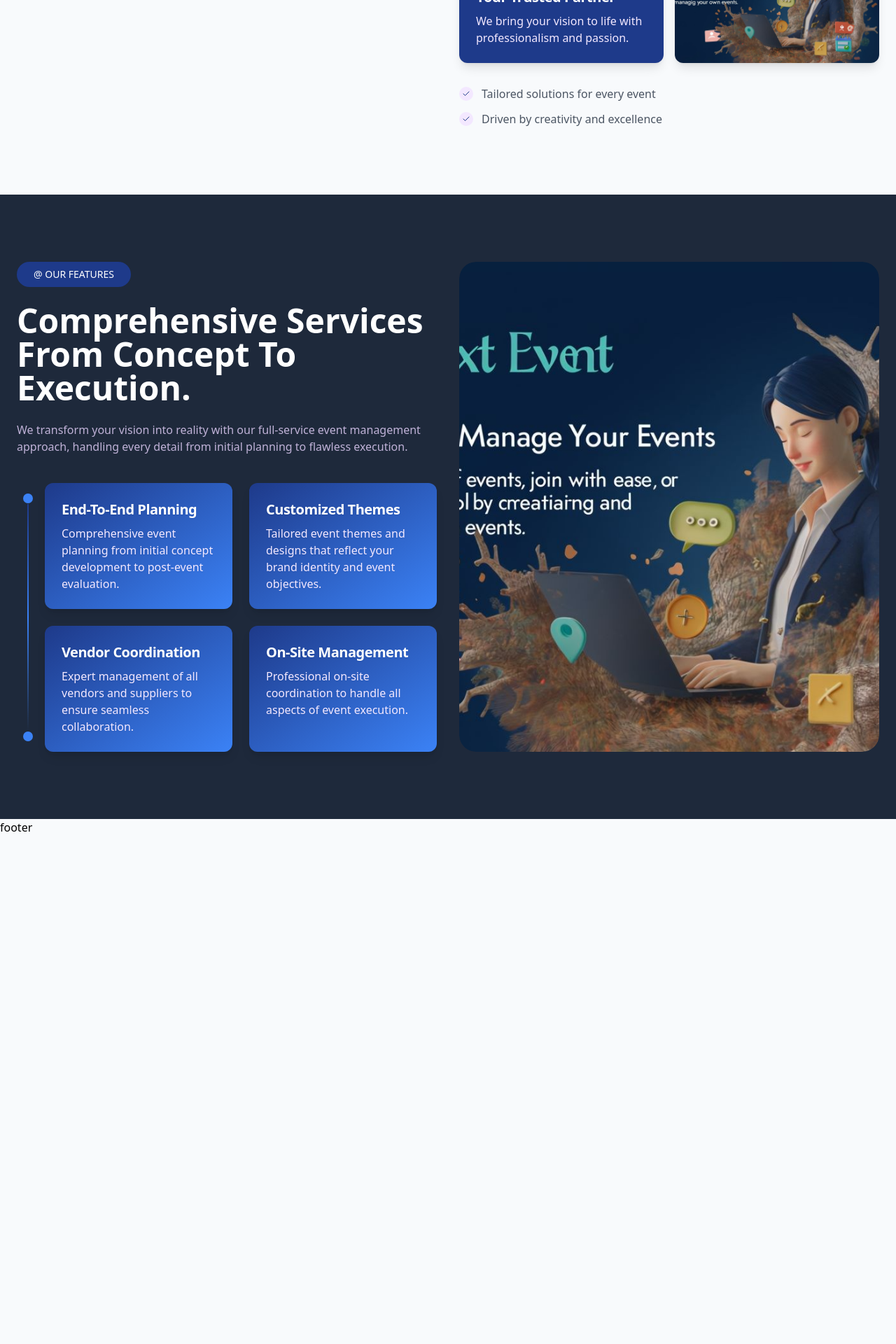
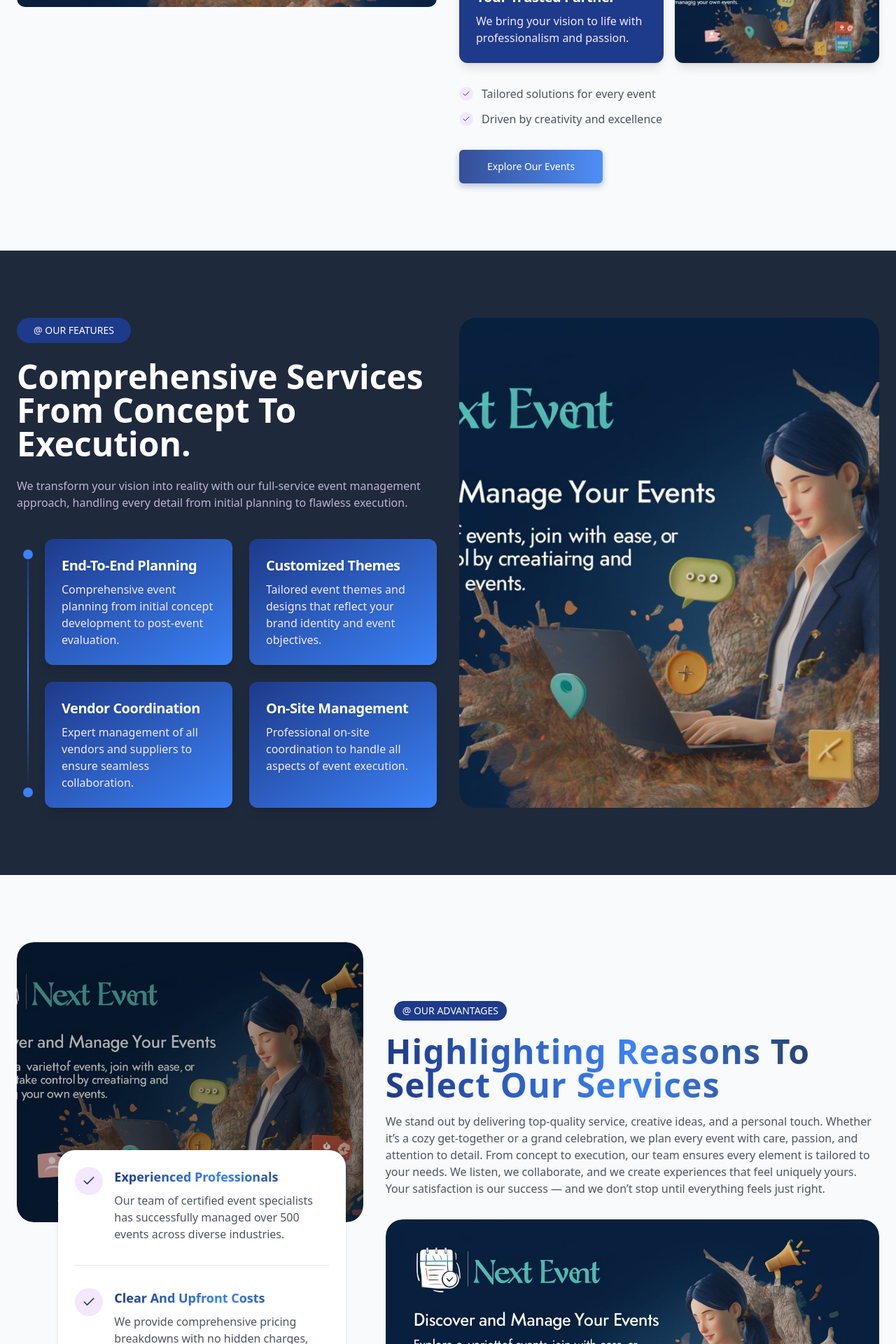
Before and after one commit to sumon-ray/Next-Event-Client, a Next.js app: page / in a window 1280 px wide. Shown: the part 1504-3424 px from the top of the page at 70% size. Before the commit the page ends 2698 px from the top, so only its background shows below. Built offline with nearby package versions, Linux system fonts and the light colour scheme.

Commit message:
added our Advantage section

```diff
--- a/src/app/(commonLayout)/page.tsx
+++ b/src/app/(commonLayout)/page.tsx
@@ -3,16 +3,17 @@ import img from '../assets/images/banner1.png'
 import Banner from "@/components/modules/Banner/Banner";
 import WhoWeAreSection from "@/components/modules/WhoWeAre/WhoRWe";
 import OurFeaturesSection from "@/components/modules/OurServices/page";
+import OurAdvantagesSection from "@/components/modules/OurAdvantage/OurAdvantage";
 
 
 export default function Home() {
   return (
-   <div className="">
+    <div className="">
 
-<Banner></Banner>
-   <WhoWeAreSection></WhoWeAreSection>
-
-   <OurFeaturesSection/>
-   </div>
+      <Banner></Banner>
+      <WhoWeAreSection></WhoWeAreSection>
+      <OurFeaturesSection />
+      <OurAdvantagesSection/>
+    </div>
   );
 }
--- a/src/app/globals.css
+++ b/src/app/globals.css
@@ -23,8 +23,8 @@
   }
 body{
 
-  background-color: var(--color-background);
-  color: var(--color-text)
+  background-color:#F8FAFC;
+  color: #1E293B
 }
 
 @layer base {
@@ -57,6 +57,61 @@ body{
     }
 }
 
+.nextButton {
+  position: relative;
+  color: white;
+
+  cursor: pointer;
+  border: none;
+  background: linear-gradient(to right, #1E3A8A, #3B82F6);
+  overflow: hidden;
+  box-shadow: 0 4px 10px rgba(30, 58, 138, 0.3);
+  transition: transform 0.2s ease-in-out;
+}
+
+.nextButton span {
+  position: relative;
+  z-index: 10;
+  transition: color 0.4s;
+  display: inline-flex;
+  align-items: center;
+  padding: 0.8em 1.2em 0.8em 1.05em;
+  font-weight: 500;
+  font-family: 'Inter', sans-serif;
+}
+
+.nextButton::before,
+.nextButton::after {
+  position: absolute;
+  top: 0;
+  left: 0;
+  width: 100%;
+  height: 100%;
+  z-index: 0;
+}
+
+.nextButton::before {
+  content: "";
+  background: rgba(255, 255, 255, 0.1);
+  width: 120%;
+  left: -10%;
+  transform: skew(30deg);
+  transition: transform 0.4s cubic-bezier(0.3, 1, 0.8, 1);
+}
+
+.nextButton:hover::before {
+  transform: translate3d(100%, 0, 0);
+}
+
+.nextButton:hover {
+  box-shadow: 0 6px 15px rgba(30, 58, 138, 0.4);
+}
+
+.nextButton:active {
+  transform: scale(0.95);
+}
+
+
 @layer base {
   * {
     @apply border-border;
--- /dev/null
+++ b/src/components/modules/OurAdvantage/OurAdvantage.tsx
@@ -0,0 +1,107 @@
+import Image from "next/image"
+import { Check, Divide } from "lucide-react"
+import img from '../../../../public/images/banner1.png'
+import Title from "@/components/shared/Title"
+export default function OurAdvantagesSection() {
+  return (
+    <section className="container w-full px-4 py-16 mx-auto md:px-6 lg:py-24">
+      <div className="grid grid-cols-1 gap-8 lg:grid-cols-12 border-box">
+
+        <div className="relative col-span-12 lg:col-span-5">
+
+          <div className="overflow-hidden rounded-3xl ">
+            <Image
+              src={img}
+              alt="Event planner with tablet"
+              width={600}
+              height={600}
+              className="object-cover h-[50dvh]     w-full rounded-3xl brightness-[0.7] contrast-[100%]
+              satuaration-[120%] "
+            />
+          </div>
+
+
+          <div className="bg-white rounded-3xl  p-6 max-w-md md:hidden sm:block lg:block lg:absolute  lg:bottom-0 shadow-md  lg:right-[5%]  lg:left-[12%] xs:right-[15%]  xs:left-[15%] ">
+            <div className="space-y-8">
+
+              <div className="flex gap-4">
+                <div className="flex-shrink-0">
+                  <div className="flex items-center justify-center w-10 h-10 bg-purple-100 rounded-full">
+                    <Check className="w-10 h-5 text-[#1E3A8A]" />
+                  </div>
+                </div>
+
+                <div>
+                  <h3 className="mb-2 text-lg racking-wide text-transparent  drop-shadow-sm bg-gradient-to-r from-[#1E3A8A] via-[#3B82F6] to-[#1E293B] bg-clip-text font-bold">Experienced Professionals</h3>
+                  <p className="text-gray-600">
+                    Our team of certified event specialists has successfully managed over 500 events across diverse
+                    industries.
+                  </p>
+                </div>
+              </div>
+
+            <hr className="border-gray-200 " />
+              <div className="flex gap-4">
+                <div className="flex-shrink-0">
+                  <div className="flex items-center justify-center w-10 h-10 bg-purple-100 rounded-full">
+                    <Check className="w-10 h-5 text-[#1E3A8A]" />
+                  </div>
+                </div>
+                <div>
+                  <h3 className="mb-2 text-lg racking-wide text-transparent  drop-shadow-sm bg-gradient-to-r from-[#1E3A8A] via-[#3B82F6] to-[#1E293B] bg-clip-text font-bold">Clear And Upfront Costs</h3>
+                  <p className="text-gray-600">
+                    We provide comprehensive pricing breakdowns with no hidden charges, ensuring budget predictability.
+                  </p>
+                </div>
+              </div>
+            <hr className="border-gray-200 " />
+              <div className="flex gap-4">
+                <div className="flex-shrink-0">
+                  <div className="flex items-center justify-center w-10 h-10 bg-purple-100 rounded-full">
+                    <Check className="w-10 h-5 text-[#1E3A8A]" />
+                  </div>
+                </div>
+                <div>
+                <h3 className="mb-2 text-lg tracking-wide text-transparent drop-shadow-sm bg-gradient-to-r from-[#1E3A8A] via-[#3B82F6] to-[#1E293B] bg-clip-text font-bold">
+ Every Step of the Way
+</h3>
+<p className="text-gray-600">
+  From concept to execution, we handle all aspects of your event with precision and care.
+</p>
+
+                </div>
+              </div>
+            </div>
+          </div>
+        </div>
+
+
+        <div className="col-span-12 space-y-8 lg:col-span-7 lg:mt-20">
+          <div className="space-y-4">
+            <div className="inline-flex items-center px-3 py-1 text-sm font-medium text-[#3B82F6] rounded-full">
+              <div className="rounded-full px-3 py-1 bg-[#1E3A8A] text-white">@  OUR ADVANTAGES</div>
+
+            </div>
+            <Title title=' Highlighting Reasons To Select Our Services'></Title>
+            <p className="text-gray-600 text-md">
+            We stand out by delivering top-quality service, creative ideas, and a personal touch. Whether it’s a cozy get-together or a grand celebration, we plan every event with care, passion, and attention to detail.
+
+From concept to execution, our team ensures every element is tailored to your needs. We listen, we collaborate, and we create experiences that feel uniquely yours. Your satisfaction is our success — and we don’t stop until everything feels just right.
+            </p>
+          </div>
+
+
+          <div className="mt-8 overflow-hidden rounded-3xl">
+            <Image
+              src={img}
+              alt="Event professionals in venue"
+              width={600}
+              height={400}
+              className="object-cover w-full rounded-3xl"
+            />
+          </div>
+        </div>
+      </div>
+    </section>
+  )
+}
--- a/src/components/modules/OurServices/page.tsx
+++ b/src/components/modules/OurServices/page.tsx
@@ -19,7 +19,7 @@ export default function OurFeaturesSection() {
                 Comprehensive Services From Concept To Execution.
               </h2>
 
-              <p className="text-purple-200/80">
+              <p className="font-medium  text-purple-200/80">
                 We transform your vision into reality with our full-service event management approach, handling every
                 detail from initial planning to flawless execution.
               </p>
@@ -39,9 +39,9 @@ export default function OurFeaturesSection() {
 
                 <Card className="border-none shadow-lg bg-gradient-to-br from-[#1E3A8A] to-[#3B82F6] ">
                   <CardHeader className="pb-2">
-                    <CardTitle className="text-xl text-white drop-shadow-sm">End-To-End Planning</CardTitle>
+                    <CardTitle className="text-xl font-bold text-white drop-shadow-sm">End-To-End Planning</CardTitle>
                   </CardHeader>
-                  <CardContent className="text-purple-100  drop-shadow-sm">
+                  <CardContent className="text-purple-100 drop-shadow-sm">
                     <p>Comprehensive event planning from initial concept development to post-event evaluation.</p>
                   </CardContent>
                 </Card>
@@ -49,9 +49,9 @@ export default function OurFeaturesSection() {
 
                 <Card className="border-none shadow-lg bg-gradient-to-br from-[#1E3A8A] to-[#3B82F6] ">
                   <CardHeader className="pb-2">
-                    <CardTitle className="text-xl text-white drop-shadow-sm">Customized Themes</CardTitle>
+                    <CardTitle className="text-xl font-bold text-white drop-shadow-sm">Customized Themes</CardTitle>
                   </CardHeader>
-                  <CardContent className="text-purple-100  drop-shadow-sm">
+                  <CardContent className="text-purple-100 drop-shadow-sm">
                     <p>Tailored event themes and designs that reflect your brand identity and event objectives.</p>
                   </CardContent>
                 </Card>
@@ -59,7 +59,7 @@ export default function OurFeaturesSection() {
 
                 <Card className="border-none shadow-lg bg-gradient-to-br from-[#1E3A8A] to-[#3B82F6] ">
                   <CardHeader className="pb-2">
-                    <CardTitle className="text-xl text-white drop-shadow-sm">Vendor Coordination</CardTitle>
+                    <CardTitle className="text-xl font-bold text-white drop-shadow-sm">Vendor Coordination</CardTitle>
                   </CardHeader>
                   <CardContent className="text-purple-100 drop-shadow-sm">
                     <p>Expert management of all vendors and suppliers to ensure seamless collaboration.</p>
@@ -68,7 +68,7 @@ export default function OurFeaturesSection() {
 
                 <Card className="border-none shadow-lg bg-gradient-to-br from-[#1E3A8A] to-[#3B82F6] ">
                   <CardHeader className="pb-2">
-                    <CardTitle className="text-xl text-white drop-shadow-sm">On-Site Management</CardTitle>
+                    <CardTitle className="text-xl font-bold text-white drop-shadow-sm">On-Site Management</CardTitle>
                   </CardHeader>
                   <CardContent className="text-purple-100 drop-shadow-sm">
                     <p>Professional on-site coordination to handle all aspects of event execution.</p>
--- a/src/components/modules/WhoWeAre/WhoRWe.tsx
+++ b/src/components/modules/WhoWeAre/WhoRWe.tsx
@@ -4,6 +4,7 @@ import Image from "next/image";
 import { Button } from "@/components/ui/button";
 import { Check, ArrowRight } from "lucide-react";
 import Title from '@/components/shared/Title';
+import NextButton from '@/components/shared/NextButton';
 
 const WhoWeAreSection =()=> {
   return (
@@ -25,7 +26,7 @@ const WhoWeAreSection =()=> {
         <div className="space-y-8">
           <div className="space-y-4">
             <div className="inline-flex items-center px-3 py-1 text-sm font-medium text-[#1E3A8A]bg-purple-100 rounded-full">
-              <div className="mr-2 rounded-full px-3 py-1 bg-[#1E3A8A] text-white"> @  WHO WE ARE </div>
+              <div className=" rounded-full px-3 py-1 bg-[#1E3A8A] text-white"> @  WHO WE ARE </div>
 
             </div>
            <Title title='Precision Planning, Flawless Execution: Your Event, Our Commitment'></Title>
@@ -82,17 +83,17 @@ const WhoWeAreSection =()=> {
               <div className="flex-shrink-0 w-5 h-5 rounded-full bg-purple-100 flex items-center justify-center mr-3 mt-0.5">
                 <Check className="w-4 h-3 text-[#1E3A8A]" />
               </div>
-              <p className="text-gray-600">Tailored solutions for every event</p>
+              <p className="text-gray-600" >Tailored solutions for every event</p>
             </div>
             <div className="flex items-start">
               <div className="flex-shrink-0 w-5 h-5 rounded-full bg-purple-100 flex items-center justify-center mr-3 mt-0.5">
                 <Check className="w-4 h-3 text-[#1E3A8A]" />
               </div>
-              <p className="text-gray-600">Driven by creativity and excellence</p>
+              <p className="text-gray-600" >Driven by creativity and excellence</p>
             </div>
           </div>
 
-
+   <NextButton name='Explore Our Events '></NextButton>
 
         </div>
       </div>
--- /dev/null
+++ b/src/components/shared/NextButton.tsx
@@ -0,0 +1,12 @@
+import React, { ReactNode } from 'react';
+import { Button } from '../ui/button';
+
+const NextButton = ({name}:{name:ReactNode}) => {
+    return (
+        <Button className='px-10 py-6 rounded-md nextButton'>
+            {name}
+        </Button>
+    );
+};
+
+export default NextButton;
```
